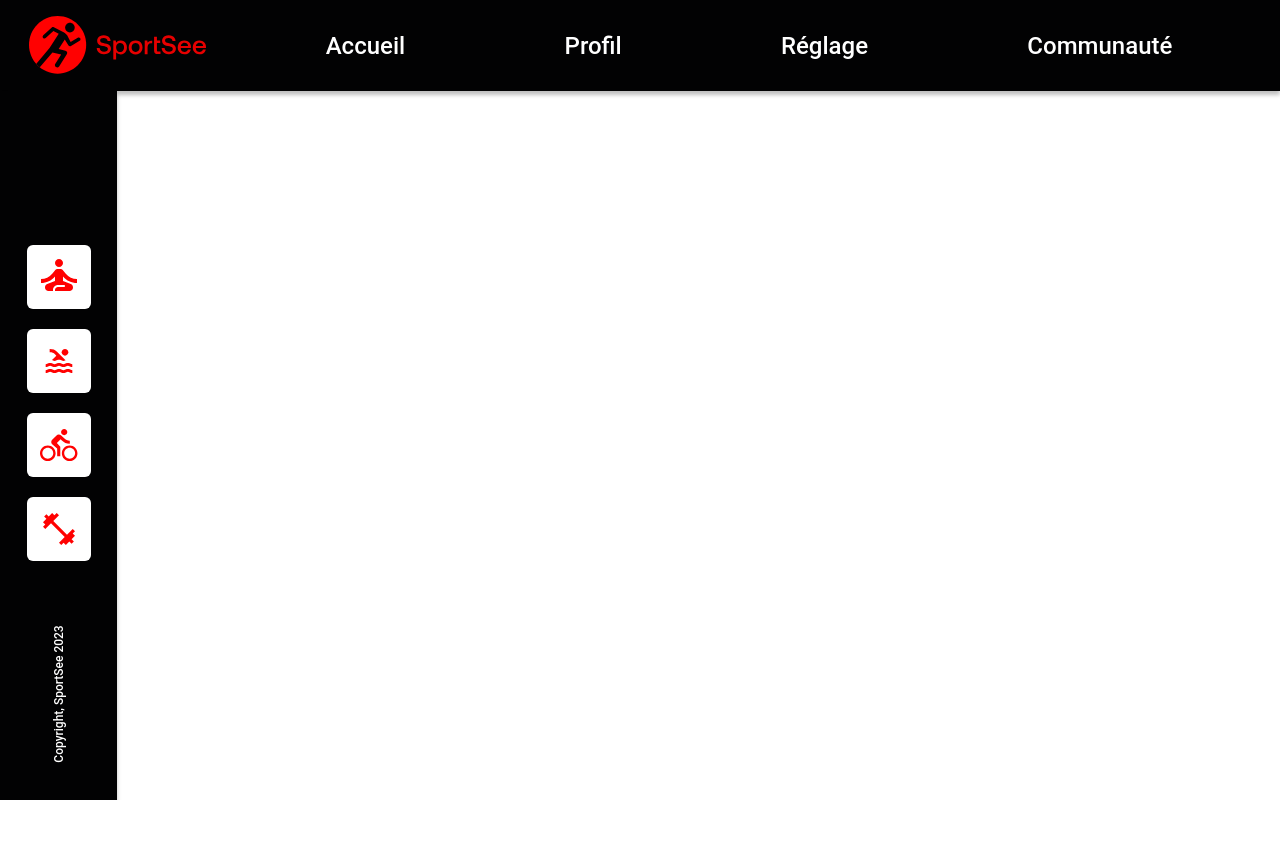
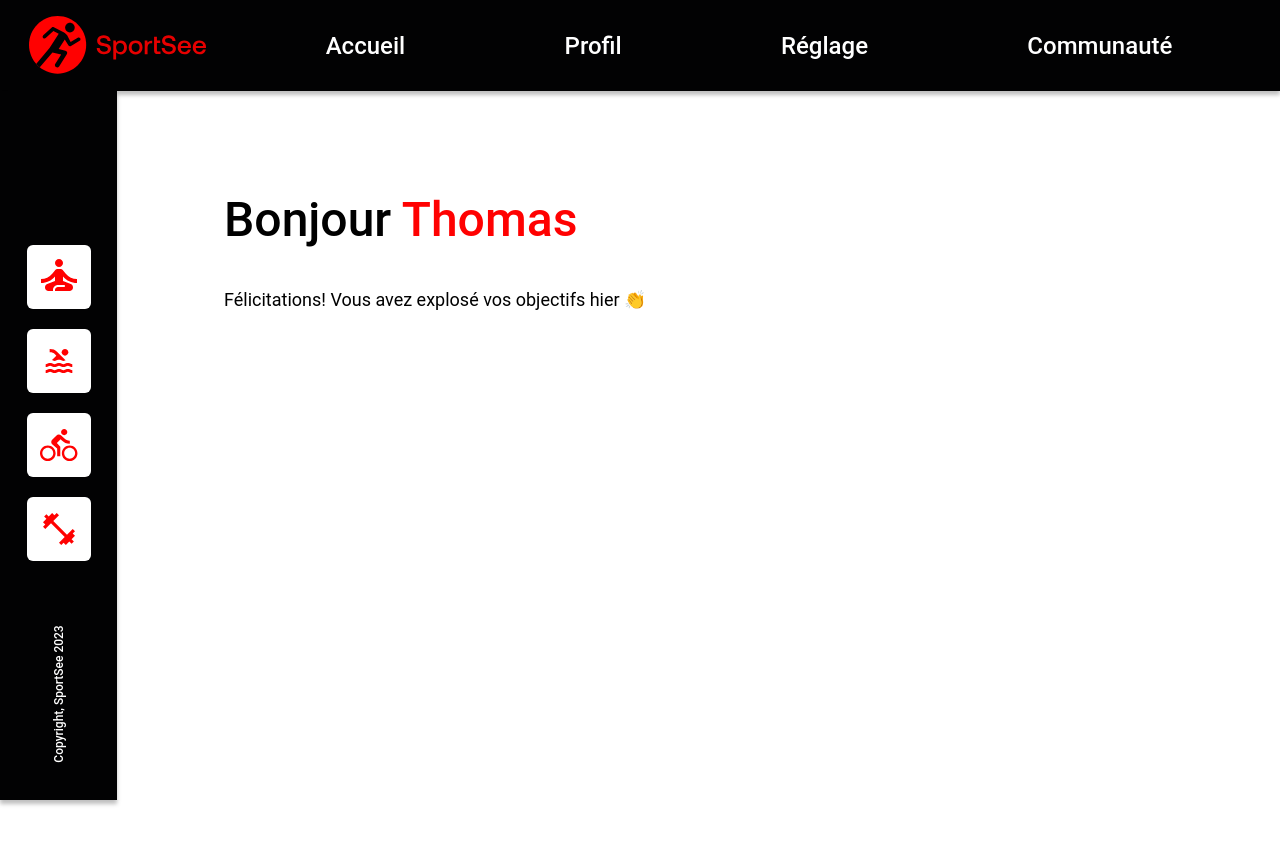
Before and after one commit to JohanPeraldi/sportsee, a React (Create React App) app: page / in a window 1280 px wide. Shown: the top 844 px of the page. Before the commit the page ends 800 px from the top, so only its background shows below. Built offline with nearby package versions, Linux system fonts and the light colour scheme.

Commit message:
Add Header and Wrapper components

```diff
--- a/src/App.css
+++ /dev/null
@@ -1,38 +0,0 @@
-.App {
-  text-align: center;
-}
-
-.App-logo {
-  height: 40vmin;
-  pointer-events: none;
-}
-
-@media (prefers-reduced-motion: no-preference) {
-  .App-logo {
-    animation: App-logo-spin infinite 20s linear;
-  }
-}
-
-.App-header {
-  background-color: #282c34;
-  min-height: 100vh;
-  display: flex;
-  flex-direction: column;
-  align-items: center;
-  justify-content: center;
-  font-size: calc(10px + 2vmin);
-  color: white;
-}
-
-.App-link {
-  color: #61dafb;
-}
-
-@keyframes App-logo-spin {
-  from {
-    transform: rotate(0deg);
-  }
-  to {
-    transform: rotate(360deg);
-  }
-}
--- a/src/App.js
+++ b/src/App.js
@@ -1,12 +1,20 @@
+import Header from './components/Header/Header';
 import HorizontalNav from './components/HorizontalNav/HorizontalNav';
 import VerticalNav from './components/VerticalNav/VerticalNav';
-import './App.css';
+import InnerWrapper from './layout/InnerWrapper/InnerWrapper';
+import OuterWrapper from './layout/OuterWrapper/OuterWrapper';
+import styles from './App.module.css';
 
 function App() {
   return (
-    <div className="App">
+    <div className={styles.app}>
       <HorizontalNav />
-      <VerticalNav />
+      <OuterWrapper>
+        <VerticalNav />
+        <InnerWrapper>
+          <Header />
+        </InnerWrapper>
+      </OuterWrapper>
     </div>
   );
 }
--- /dev/null
+++ b/src/App.module.css
@@ -0,0 +1,4 @@
+:root {
+  /* Colours */
+  --color-primary: #FF0101;
+}
--- /dev/null
+++ b/src/components/Header/Header.jsx
@@ -0,0 +1,10 @@
+import styles from './Header.module.css';
+
+export default function Header() {
+  return (
+    <header className={styles.header}>
+      <h1 className={styles.title}>Bonjour <span className={styles.name}>Thomas</span></h1>
+      <p>Félicitations! Vous avez explosé vos objectifs hier 👏</p>
+    </header>
+  );
+}
--- /dev/null
+++ b/src/components/Header/Header.module.css
@@ -0,0 +1,19 @@
+.header {
+  grid-column: span 4;
+  color: black;
+}
+
+.title {
+  margin-bottom: 41px;
+  font-size: 48px;
+  font-weight: 500;
+}
+
+.name {
+  color: var(--color-primary);
+}
+
+p {
+  font-size: 18px;
+  font-weight: 400;
+}
--- a/src/components/VerticalNav/VerticalNav.jsx
+++ b/src/components/VerticalNav/VerticalNav.jsx
@@ -23,7 +23,7 @@ export default function VerticalNav() {
           <img src={weightIcon} alt='Weight Icon' />
         </li>
       </ul>
-      <p>Copyright, SportSee {year}</p>
+      <p className={styles.copyright}>Copyright, SportSee {year}</p>
     </nav>
   );
 }
--- a/src/components/VerticalNav/VerticalNav.module.css
+++ b/src/components/VerticalNav/VerticalNav.module.css
@@ -27,7 +27,7 @@
   cursor: pointer;
 }
 
-p {
+.copyright {
   font-size: 12px;
   font-weight: 500;
   white-space: nowrap;
--- a/src/index.css
+++ b/src/index.css
@@ -1,12 +1,16 @@
-* {
+:root {
   box-sizing: border-box;
+}
+
+*,
+::before,
+::after {
+  box-sizing: inherit;
 }
 
 body {
   margin: 0;
-  font-family: 'Roboto', sans-serif;
-  -webkit-font-smoothing: antialiased;
-  -moz-osx-font-smoothing: grayscale;
+  font-family: 'Roboto', Helvetica, Arial, sans-serif;
 }
 
 ul {
--- /dev/null
+++ b/src/layout/InnerWrapper/InnerWrapper.jsx
@@ -0,0 +1,14 @@
+import PropTypes from 'prop-types';
+import styles from './InnerWrapper.module.css';
+
+export default function InnerWrapper(props) {
+  return (
+    <div className={styles.wrapper}>
+      {props.children}
+    </div>
+  );
+}
+
+InnerWrapper.propTypes = {
+  children: PropTypes.oneOfType([PropTypes.array, PropTypes.string]).isRequired,
+};
--- /dev/null
+++ b/src/layout/InnerWrapper/InnerWrapper.module.css
@@ -0,0 +1,6 @@
+.wrapper {
+  display: grid;
+  grid-template-columns: 1fr 1fr 1fr 1fr;
+  grid-template-rows: 1fr 2fr 2fr;
+  padding: 68px 107px;
+}
--- /dev/null
+++ b/src/layout/OuterWrapper/OuterWrapper.jsx
@@ -0,0 +1,14 @@
+import PropTypes from 'prop-types';
+import styles from './OuterWrapper.module.css';
+
+export default function OuterWrapper(props) {
+  return (
+    <div className={styles.wrapper}>
+      {props.children}
+    </div>
+  );
+}
+
+OuterWrapper.propTypes = {
+  children: PropTypes.oneOfType([PropTypes.array, PropTypes.string]).isRequired,
+};
--- /dev/null
+++ b/src/layout/OuterWrapper/OuterWrapper.module.css
@@ -0,0 +1,3 @@
+.wrapper {
+  display: flex;
+}
```
